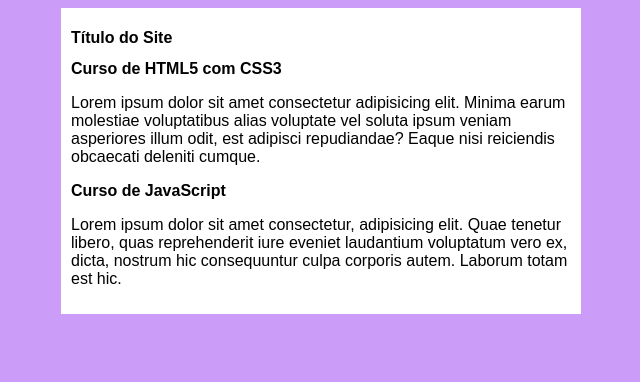
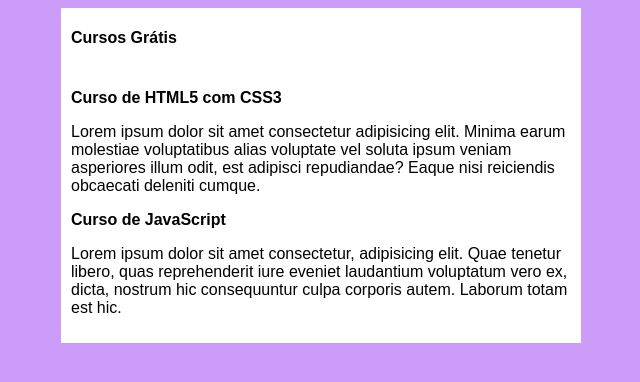
Before and after one commit to MartinsJaison/projeto-site, a plain HTML site: page index.html in a window 1280 px wide. Shown: the whole page, without its empty margins (319-959 px from the left). Drawn offline with Linux system fonts and the light colour scheme.

Commit message:
Update index.html

```diff
--- a/index.html
+++ b/index.html
@@ -9,7 +9,8 @@
 <body>
     <main>
         <header>
-            <h1>Título do Site</h1>
+            <h1>Cursos Grátis</h1>
+            <img src="estilos/" alt="">
         </header>
         <article>
             <h2>Curso de HTML5 com CSS3 </h2>
```
